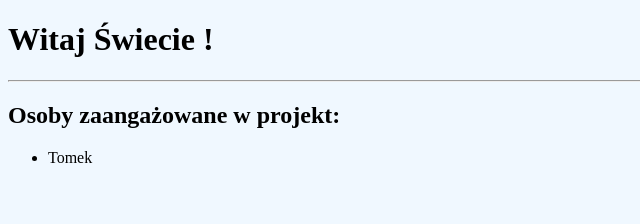
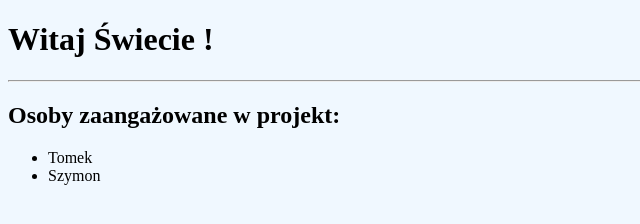
Before and after one commit to Kubeeel/2025-4tpro-test, a plain HTML site: page index.html in a window 1280 px wide. Shown: the full height of the page, 0-640 px from the left. Drawn offline with Linux system fonts and the light colour scheme.

Commit message:
Dodano imie Szymon

```diff
--- a/index.html
+++ b/index.html
@@ -12,6 +12,7 @@
     <h2>Osoby zaangażowane w projekt:</h2>
     <ul>
         <li>Tomek</li>
+        <li>Szymon</li>
     </ul>
 </body>
 </html>
```
